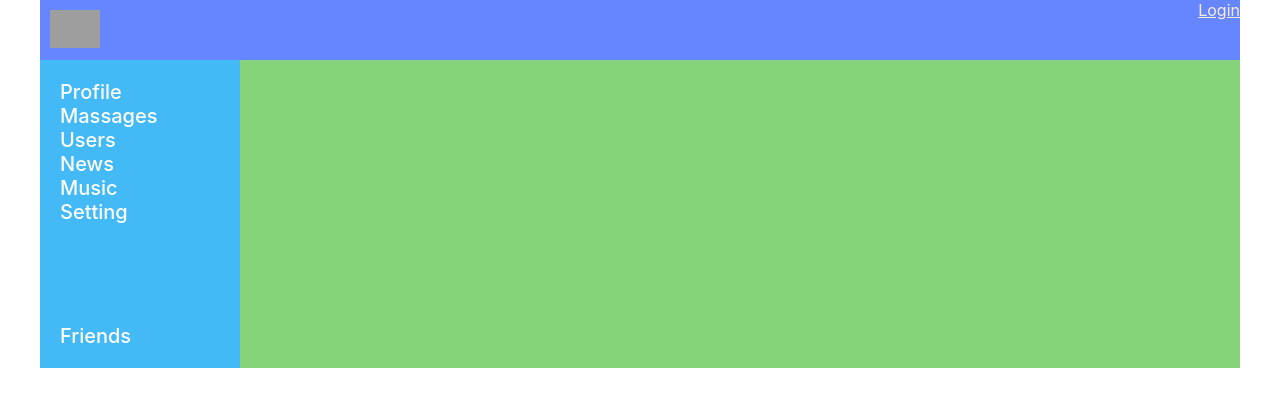
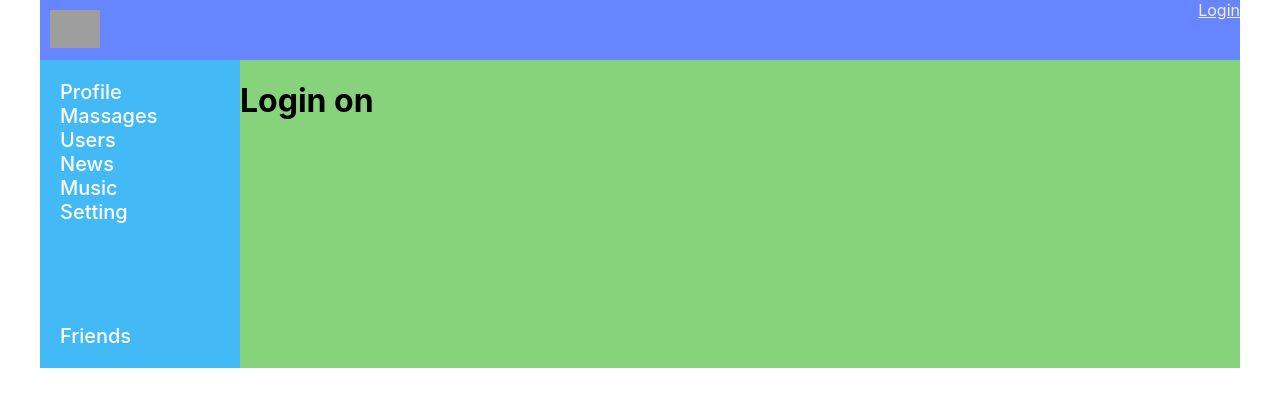
Before and after one commit to Vitalya-Str/react-first-project, a React (Create React App) app: page /login in a window 1280 px wide. Shown: the top 406 px of the page. Built offline with nearby package versions, Linux system fonts and the light colour scheme; no server answers; grey boxes are pictures that could not be loaded.

Commit message:
Revert "Revert "video67""
This reverts commit 7a089967c0e381be06a1457555964e859c3fc996.

```diff
--- a/src/App.js
+++ b/src/App.js
@@ -1,5 +1,4 @@
 import './App.css';
-import Header from "./components/Header/Header";
 import Navbar from "./components/Navbar/Navbar";
 import News from "./components/News/News";
 import Setting from "./components/Setting/Setting";
@@ -10,6 +9,7 @@
 import DialogsContainer from "./components/Dialogs/DialogsContainer";
 import ProfileContainer from "./components/Profile/ProfileContainer";
 import HeaderContainer from "./components/Header/HeaderContainer";
+import Login from "./components/Login/Login";
 
 
 const App = () => {
@@ -26,6 +26,8 @@
 
                   <Route path='/profile/:userId?'
                          element={<ProfileContainer />}/>
+                  <Route path='/login'
+                         element={<Login />}/>
                   <Route path='/users/'
                          element={<UsersContainer />}/>
                   <Route path='/news' element={<News/>}/>
--- a/src/components/Dialogs/Dialogs.jsx
+++ b/src/components/Dialogs/Dialogs.jsx
@@ -2,6 +2,7 @@
 import DialogsItem from "./DialogsItem/DialogsItem";
 import Message from "./Message/Message";
 import React from "react";
+import {Navigate} from "react-router-dom";
 
 
 const Dialogs = (props) => {
@@ -16,11 +17,12 @@
    const onSendMessage = () => {
 
       props.onSendMessage()
-   };
+   }
    const onNewMassageChange = (e) => {
       const newMessageText = e.target.value;
       props.onNewMassageChange(newMessageText)
-   };
+   }
+   if(!props.isAuth) return <Navigate to={'/login'}/>
 
    return (
       <div className={s.dialogs}>
--- a/src/components/Dialogs/DialogsContainer.jsx
+++ b/src/components/Dialogs/DialogsContainer.jsx
@@ -20,7 +20,8 @@
 
 const mapStateToProps = (state) => {
    return {
-      dialogsPage: state.dialogsPage
+      dialogsPage: state.dialogsPage,
+      isAuth: state.auth.isAuth,
    }
 }
 
--- a/src/components/Header/Header.jsx
+++ b/src/components/Header/Header.jsx
@@ -2,7 +2,6 @@
 import {NavLink} from "react-router-dom";
 
 const Header = (props) => {
-   debugger
    return <header className={s.header}>
       <img src="https://upload.wikimedia.org/wikipedia/commons/4/47/PNG_transparency_demonstration_1.png" alt="logo"/>
 
--- /dev/null
+++ b/src/components/Login/Login.jsx
@@ -0,0 +1,8 @@
+
+
+const Login = (props)=>{
+
+   return <h1>Login on</h1>
+}
+
+export default Login
--- a/src/components/Profile/ProfileContainer.jsx
+++ b/src/components/Profile/ProfileContainer.jsx
@@ -2,7 +2,7 @@
 import {connect} from "react-redux";
 import {getProfile} from "../../redux/profile-reducer";
 import Profile from "./Profile";
-import {useLocation, useNavigate, useParams} from "react-router-dom";
+import {Navigate, useLocation, useNavigate, useParams} from "react-router-dom";
 
 
 class ProfileContainer extends React.Component {
@@ -19,6 +19,9 @@
    }
 
    render() {
+
+      if(!this.props.isAuth) return <Navigate to='/login'/>
+
       return (
          <Profile {...this.props} profile={this.props.profile}/>
       )
@@ -26,7 +29,8 @@
 }
 
 const mapStateToProps = (state) => ({
-   profile: state.profilePage.profile
+   profile: state.profilePage.profile,
+   isAuth: state.auth.isAuth,
 })
 
 function withRouter(Component) {
--- a/src/redux/auth-reducer.js
+++ b/src/redux/auth-reducer.js
@@ -24,12 +24,12 @@
 
 export const setAuthUserData = (userId, email, login) => ({type: SET_USER_DATA, data: userId, email, login})
 
-export const getHeader = ()=>{
-   return (dispatch)=>{
+export const getHeader = () => {
+   return (dispatch) => {
       usersAPI.getHeader().then(response => {
          if (response.data.resultCode === 0) {
             const {id, email, login} = response.data.data
-            dispatch( setAuthUserData(id, email, login))
+            dispatch(setAuthUserData(id, email, login))
          }
       })
    }
```
